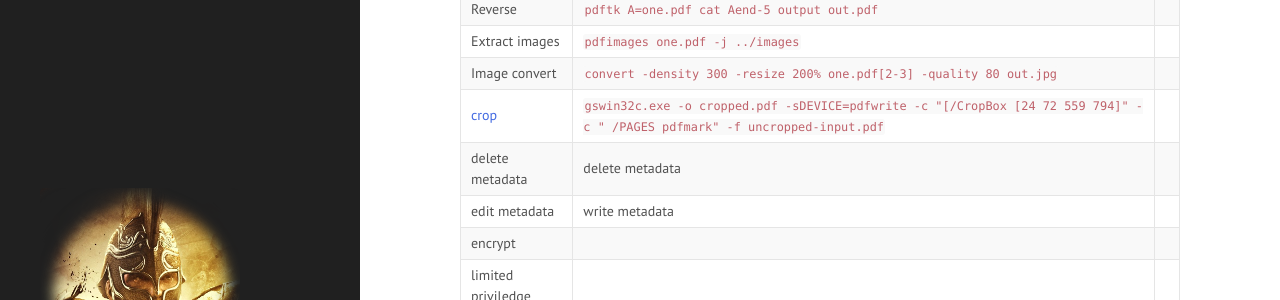
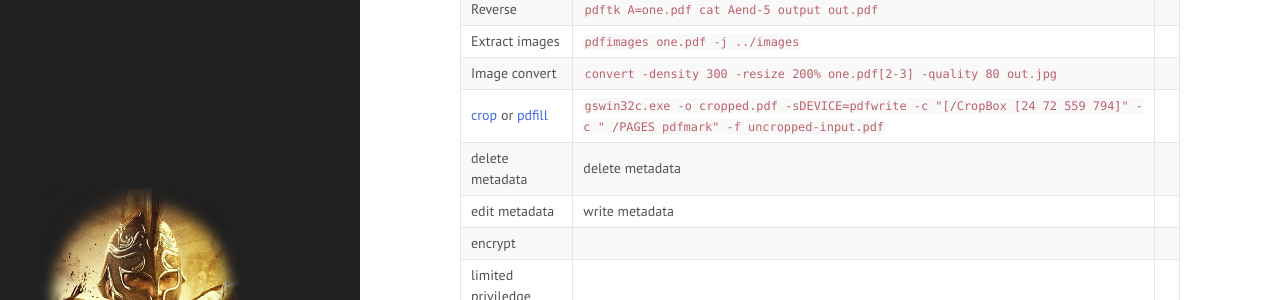
Before and after one commit to MaheshTK/MaheshTK.github.io, a Jekyll site: the page built from _posts/2016-08-26-pdf-cheat-sheet-combined.markdown, in a window 1280 px wide and 1055 px high. Shown: the part 276-576 px from the top of the window. Built offline with Jekyll 4.4.1, drawn with Linux system fonts in a browser that asks for light colours.

Commit message:
Post update: PDF cheat sheet combined

```diff
--- a/_posts/2016-08-26-pdf-cheat-sheet-combined.markdown
+++ b/_posts/2016-08-26-pdf-cheat-sheet-combined.markdown
@@ -8,7 +8,7 @@ layout: post
 | Reverse | `pdftk A=one.pdf cat Aend-5 output out.pdf` |
 | Extract images | `pdfimages one.pdf -j ../images` |
 | Image convert | `convert -density 300 -resize 200% one.pdf[2-3] -quality 80 out.jpg` |
-| [crop](http://stackoverflow.com/questions/6183479/cropping-a-pdf-using-ghostscript-9-01,) | `gswin32c.exe   -o cropped.pdf  -sDEVICE=pdfwrite -c "[/CropBox [24 72 559 794]" -c " /PAGES pdfmark"  -f uncropped-input.pdf` |
+| [crop](http://stackoverflow.com/questions/6183479/cropping-a-pdf-using-ghostscript-9-01,) or [pdfill](http://www.pdfill.com/pdf_tools_free.html)| `gswin32c.exe   -o cropped.pdf  -sDEVICE=pdfwrite -c "[/CropBox [24 72 559 794]" -c " /PAGES pdfmark"  -f uncropped-input.pdf` |
 | delete metadata | delete metadata |
 | edit metadata | write metadata | |
 | encrypt | | |
```
